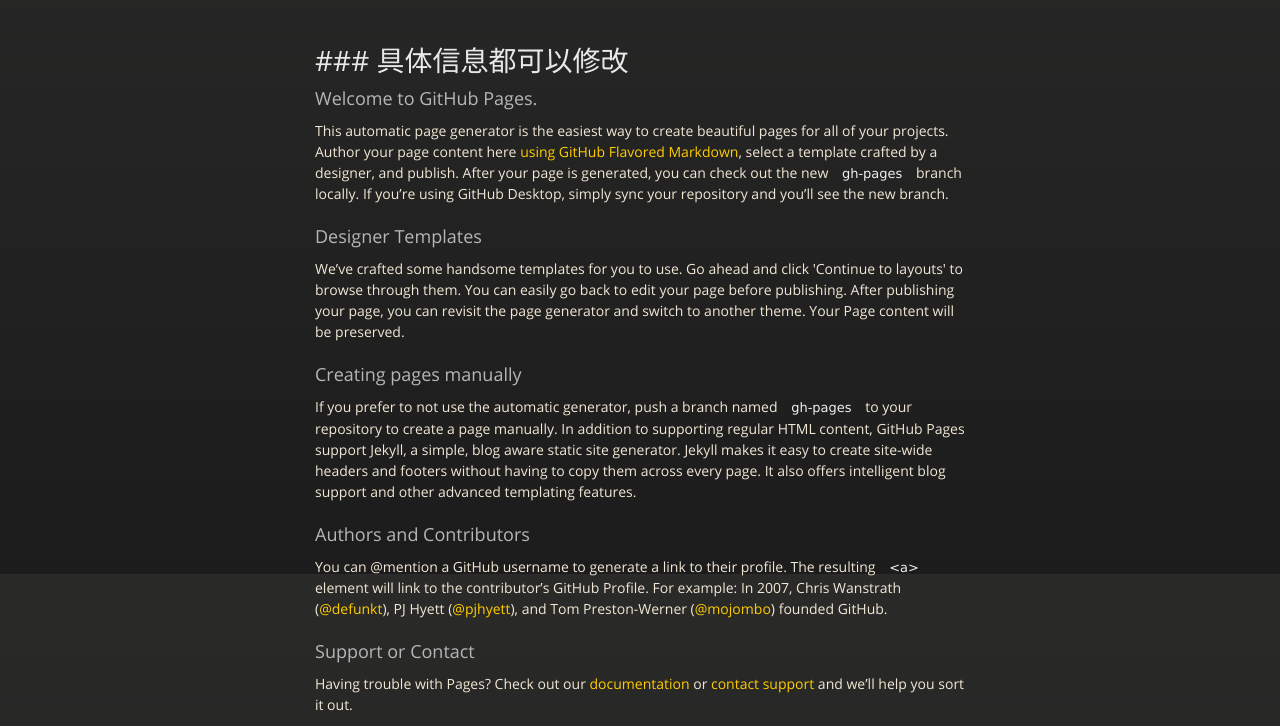
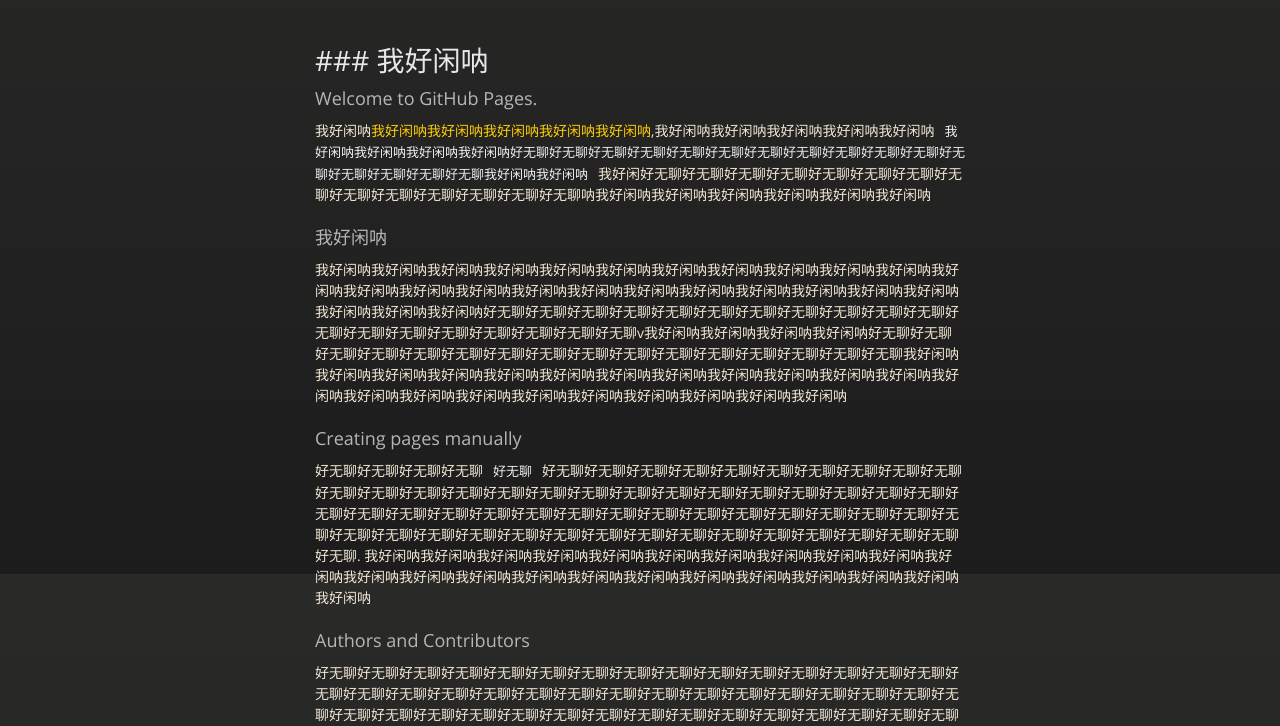
Before and after one commit to D-jealous/D-jealous.github.io, a plain HTML site: page index.html in a window 1280 px wide. Shown: the part 226-952 px from the top of the page. Drawn offline with nearby package versions, Linux system fonts and the light colour scheme.

Commit message:
Update index.html
change some words

```diff
--- a/index.html
+++ b/index.html
@@ -36,22 +36,22 @@
         </div>
 
         <h1>
-<a id="-具体信息都可以修改" class="anchor" href="#-%E5%85%B7%E4%BD%93%E4%BF%A1%E6%81%AF%E9%83%BD%E5%8F%AF%E4%BB%A5%E4%BF%AE%E6%94%B9" aria-hidden="true"><span aria-hidden="true" class="octicon octicon-link"></span></a>### 具体信息都可以修改</h1>
+<a id="-具体信息都可以修改" class="anchor" href="#-%E5%85%B7%E4%BD%93%E4%BF%A1%E6%81%AF%E9%83%BD%E5%8F%AF%E4%BB%A5%E4%BF%AE%E6%94%B9" aria-hidden="true"><span aria-hidden="true" class="octicon octicon-link"></span></a>### 我好闲呐</h1>
 <h3>
 <a id="welcome-to-github-pages" class="anchor" href="#welcome-to-github-pages" aria-hidden="true"><span aria-hidden="true" class="octicon octicon-link"></span></a>Welcome to GitHub Pages.</h3>
-<p>This automatic page generator is the easiest way to create beautiful pages for all of your projects. Author your page content here <a href="https://guides.github.com/features/mastering-markdown/">using GitHub Flavored Markdown</a>, select a template crafted by a designer, and publish. After your page is generated, you can check out the new <code>gh-pages</code> branch locally. If you’re using GitHub Desktop, simply sync your repository and you’ll see the new branch.</p>
+<p>我好闲呐<a href="https://guides.github.com/features/mastering-markdown/">我好闲呐我好闲呐我好闲呐我好闲呐我好闲呐</a>,我好闲呐我好闲呐我好闲呐我好闲呐我好闲呐<code>我好闲呐我好闲呐我好闲呐我好闲呐好无聊好无聊好无聊好无聊好无聊好无聊好无聊好无聊好无聊好无聊好无聊好无聊好无聊好无聊好无聊好无聊我好闲呐我好闲呐</code>我好闲好无聊好无聊好无聊好无聊好无聊好无聊好无聊好无聊好无聊好无聊好无聊好无聊好无聊好无聊呐我好闲呐我好闲呐我好闲呐我好闲呐我好闲呐我好闲呐</p>
 <h3>
-<a id="designer-templates" class="anchor" href="#designer-templates" aria-hidden="true"><span aria-hidden="true" class="octicon octicon-link"></span></a>Designer Templates</h3>
-<p>We’ve crafted some handsome templates for you to use. Go ahead and click 'Continue to layouts' to browse through them. You can easily go back to edit your page before publishing. After publishing your page, you can revisit the page generator and switch to another theme. Your Page content will be preserved.</p>
+<a id="designer-templates" class="anchor" href="#designer-templates" aria-hidden="true"><span aria-hidden="true" class="octicon octicon-link"></span></a>我好闲呐</h3>
+<p>我好闲呐我好闲呐我好闲呐我好闲呐我好闲呐我好闲呐我好闲呐我好闲呐我好闲呐我好闲呐我好闲呐我好闲呐我好闲呐我好闲呐我好闲呐我好闲呐我好闲呐我好闲呐我好闲呐我好闲呐我好闲呐我好闲呐我好闲呐我好闲呐我好闲呐我好闲呐好无聊好无聊好无聊好无聊好无聊好无聊好无聊好无聊好无聊好无聊好无聊好无聊好无聊好无聊好无聊好无聊好无聊好无聊好无聊v我好闲呐我好闲呐我好闲呐我好闲呐好无聊好无聊好无聊好无聊好无聊好无聊好无聊好无聊好无聊好无聊好无聊好无聊好无聊好无聊好无聊好无聊我好闲呐我好闲呐我好闲呐我好闲呐我好闲呐我好闲呐我好闲呐我好闲呐我好闲呐我好闲呐我好闲呐我好闲呐我好闲呐我好闲呐我好闲呐我好闲呐我好闲呐我好闲呐我好闲呐我好闲呐我好闲呐我好闲呐</p>
 <h3>
 <a id="creating-pages-manually" class="anchor" href="#creating-pages-manually" aria-hidden="true"><span aria-hidden="true" class="octicon octicon-link"></span></a>Creating pages manually</h3>
-<p>If you prefer to not use the automatic generator, push a branch named <code>gh-pages</code> to your repository to create a page manually. In addition to supporting regular HTML content, GitHub Pages support Jekyll, a simple, blog aware static site generator. Jekyll makes it easy to create site-wide headers and footers without having to copy them across every page. It also offers intelligent blog support and other advanced templating features.</p>
+<p>好无聊好无聊好无聊好无聊<code>好无聊</code>好无聊好无聊好无聊好无聊好无聊好无聊好无聊好无聊好无聊好无聊好无聊好无聊好无聊好无聊好无聊好无聊好无聊好无聊好无聊好无聊好无聊好无聊好无聊好无聊好无聊好无聊好无聊好无聊好无聊好无聊好无聊好无聊好无聊好无聊好无聊好无聊好无聊好无聊好无聊好无聊好无聊好无聊好无聊好无聊好无聊好无聊好无聊好无聊好无聊好无聊好无聊好无聊好无聊好无聊好无聊好无聊好无聊. 我好闲呐我好闲呐我好闲呐我好闲呐我好闲呐我好闲呐我好闲呐我好闲呐我好闲呐我好闲呐我好闲呐我好闲呐我好闲呐我好闲呐我好闲呐我好闲呐我好闲呐我好闲呐我好闲呐我好闲呐我好闲呐我好闲呐我好闲呐</p>
 <h3>
 <a id="authors-and-contributors" class="anchor" href="#authors-and-contributors" aria-hidden="true"><span aria-hidden="true" class="octicon octicon-link"></span></a>Authors and Contributors</h3>
-<p>You can @mention a GitHub username to generate a link to their profile. The resulting <code>&lt;a&gt;</code> element will link to the contributor’s GitHub Profile. For example: In 2007, Chris Wanstrath (<a class="user-mention" data-hovercard-type="user" data-hovercard-url="/users/defunkt/hovercard" data-octo-click="hovercard-link-click" data-octo-dimensions="link_type:self" href="https://github.com/defunkt">@defunkt</a>), PJ Hyett (<a class="user-mention" data-hovercard-type="user" data-hovercard-url="/users/pjhyett/hovercard" data-octo-click="hovercard-link-click" data-octo-dimensions="link_type:self" href="https://github.com/pjhyett">@pjhyett</a>), and Tom Preston-Werner (<a class="user-mention" data-hovercard-type="user" data-hovercard-url="/users/mojombo/hovercard" data-octo-click="hovercard-link-click" data-octo-dimensions="link_type:self" href="https://github.com/mojombo">@mojombo</a>) founded GitHub.</p>
+<p>好无聊好无聊好无聊好无聊好无聊好无聊好无聊好无聊好无聊好无聊好无聊好无聊好无聊好无聊好无聊好无聊好无聊好无聊好无聊好无聊好无聊好无聊好无聊好无聊好无聊好无聊好无聊好无聊好无聊好无聊好无聊好无聊好无聊好无聊好无聊好无聊好无聊好无聊好无聊好无聊好无聊好无聊好无聊好无聊好无聊好无聊好无聊好无聊好无聊好无聊好无聊好无聊好无聊好无聊好无聊好无聊好无聊好无聊好无聊好无聊好无聊好无聊好无聊好无聊好无聊好无聊好无聊好无聊好无聊好无聊vv<code>&lt;a&gt;</code>好无聊好无聊好无聊好无聊好无聊好无聊好无聊好无聊好无聊好无聊好无聊好无聊好无聊好无聊好无聊好无聊好无聊好无聊好无聊好无聊好无聊好无聊好无聊好无聊好无聊好无聊好无聊好无聊好无聊好无聊好无聊好无聊好无聊好无聊好无聊好无聊好无聊好无聊好无聊好无聊好无聊好无聊好无聊(<a class="user-mention" data-hovercard-type="user" data-hovercard-url="/users/defunkt/hovercard" data-octo-click="hovercard-link-click" data-octo-dimensions="link_type:self" href="https://github.com/defunkt">@defunkt</a>)我好闲呐我好闲呐我好闲呐我好闲呐我好闲呐(<a class="user-mention" data-hovercard-type="user" data-hovercard-url="/users/pjhyett/hovercard" data-octo-click="hovercard-link-click" data-octo-dimensions="link_type:self" href="https://github.com/pjhyett">@pjhyett</a>),我好闲呐我好闲呐我好闲呐(<a class="user-mention" data-hovercard-type="user" data-hovercard-url="/users/mojombo/hovercard" data-octo-click="hovercard-link-click" data-octo-dimensions="link_type:self" href="https://github.com/mojombo">@mojombo</a>) 我好闲呐</p>
 <h3>
-<a id="support-or-contact" class="anchor" href="#support-or-contact" aria-hidden="true"><span aria-hidden="true" class="octicon octicon-link"></span></a>Support or Contact</h3>
-<p>Having trouble with Pages? Check out our <a href="https://help.github.com/pages">documentation</a> or <a href="https://github.com/contact">contact support</a> and we’ll help you sort it out.</p>
+<a id="support-or-contact" class="anchor" href="#support-or-contact" aria-hidden="true"><span aria-hidden="true" class="octicon octicon-link"></span></a>好无聊好无聊好无聊好无聊好无聊</h3>
+<p>好无聊好无聊好无聊好无聊好无聊好无聊好无聊好无聊好无聊好无聊好无聊好无聊好无聊好无聊好无聊好无聊好无聊好无聊<a href="https://help.github.com/pages">好无聊好无聊好无聊</a> 好无聊好无聊好无聊<a href="https://github.com/contact">contact support</a>好无聊好无聊好无聊好无聊好无聊好无聊好无聊好无聊好无聊好无聊好无聊好无聊好无聊好无聊好无聊好无聊好无聊好无聊好无聊</p>
       </section>
 
     </div>
```
